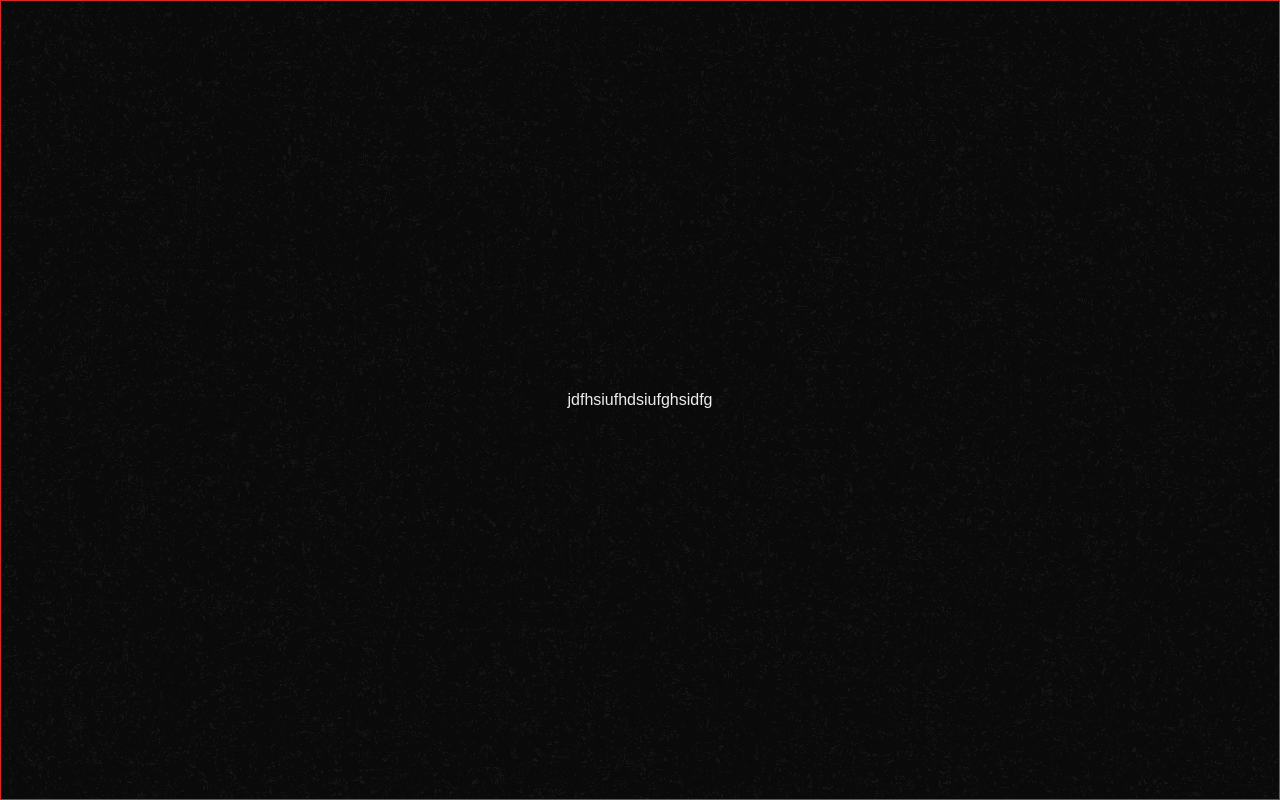
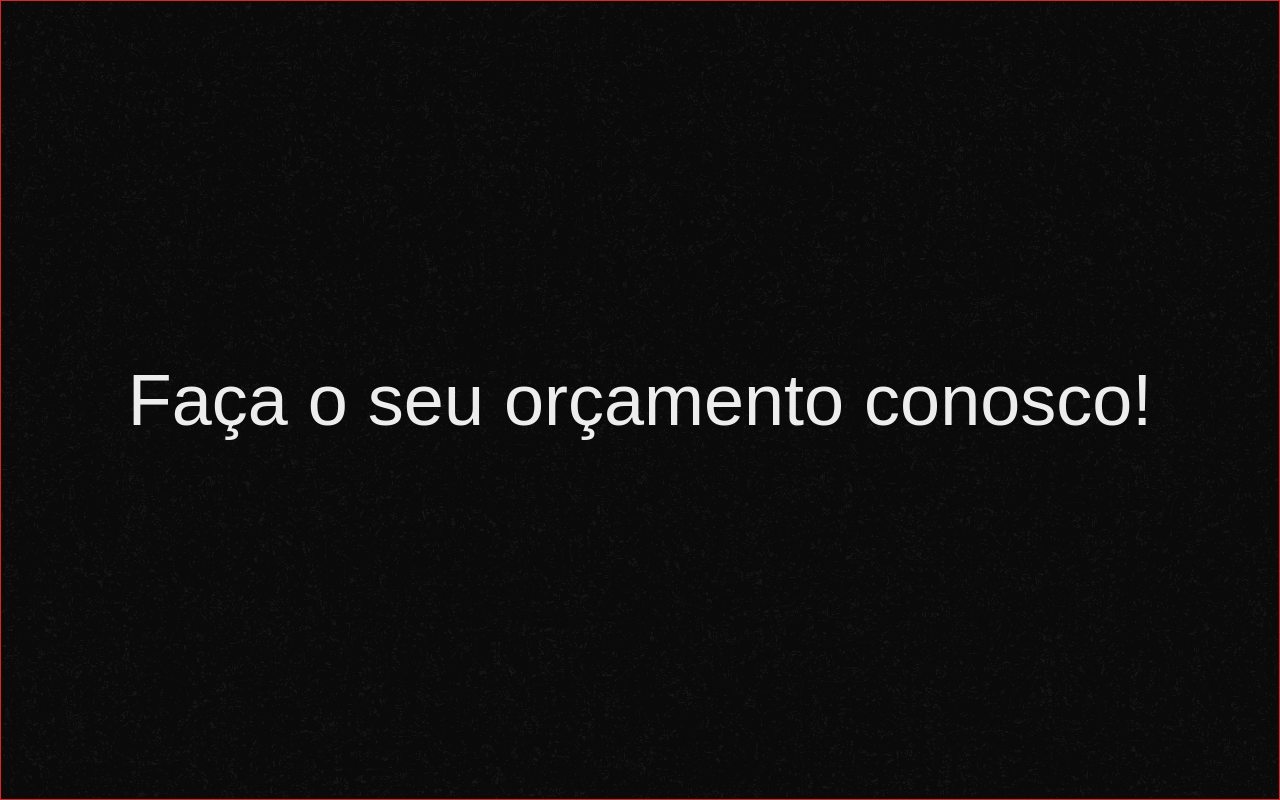
Before and after one commit to MarceloRodriguesOliveira/dev-service-hub, a Next.js app: page /dashboard in a window 1280 px wide. Built offline with nearby package versions, Linux system fonts and the light colour scheme.

Commit message:
style: changed bg rendering preferences

```diff
--- a/app/dashboard/layout.tsx
+++ b/app/dashboard/layout.tsx
@@ -1,5 +1,7 @@
 import type { Metadata } from "next";
 import { Geist } from "next/font/google";
+
+import TopBar from "./userTopBar";
 
 const geistSans = Geist({
   variable: "--font-geist-sans",
@@ -18,11 +20,7 @@ export default function DashboardLayout({
 }>) {
   return (
     <html lang="en">
-      <body
-        className={`${geistSans.variable} antialiased bg-[url('/noise.svg')] bg-cover bg-center`}
-      >
-        {children}
-      </body>
+      <body className={`${geistSans.variable} antialiased`}>{children}</body>
     </html>
   );
 }
--- a/app/dashboard/page.tsx
+++ b/app/dashboard/page.tsx
@@ -1,7 +1,7 @@
 export default function HireOurServices() {
   return (
-    <div className="flex justify-center items-center border border-red-600 min-h-screen">
-      <h3>jdfhsiufhdsiufghsidfg</h3>
+    <div className="flex justify-center items-center border border-red-600 min-h-screen bg-[url('/noise.svg')] bg-cover bg-center">
+      <h1 className="text-7xl">Faça o seu orçamento conosco!</h1>
     </div>
   );
 }
```
